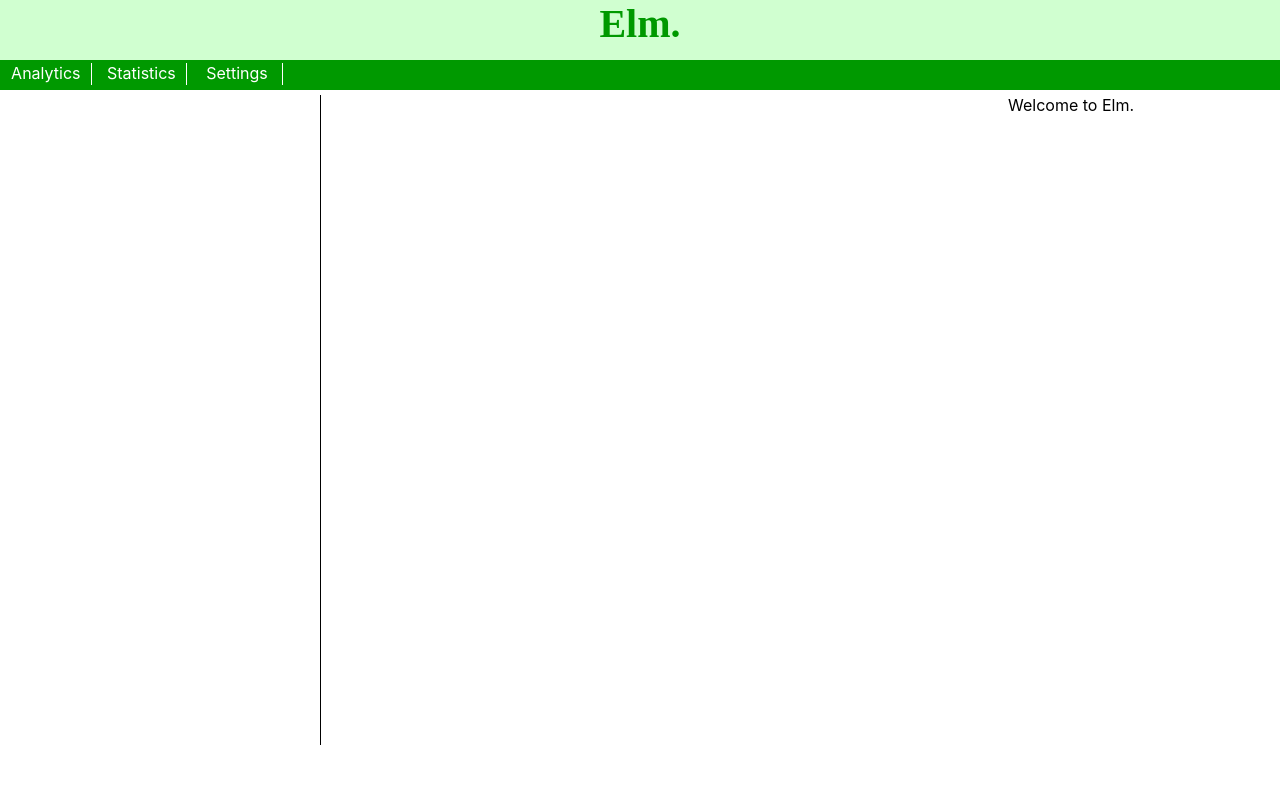
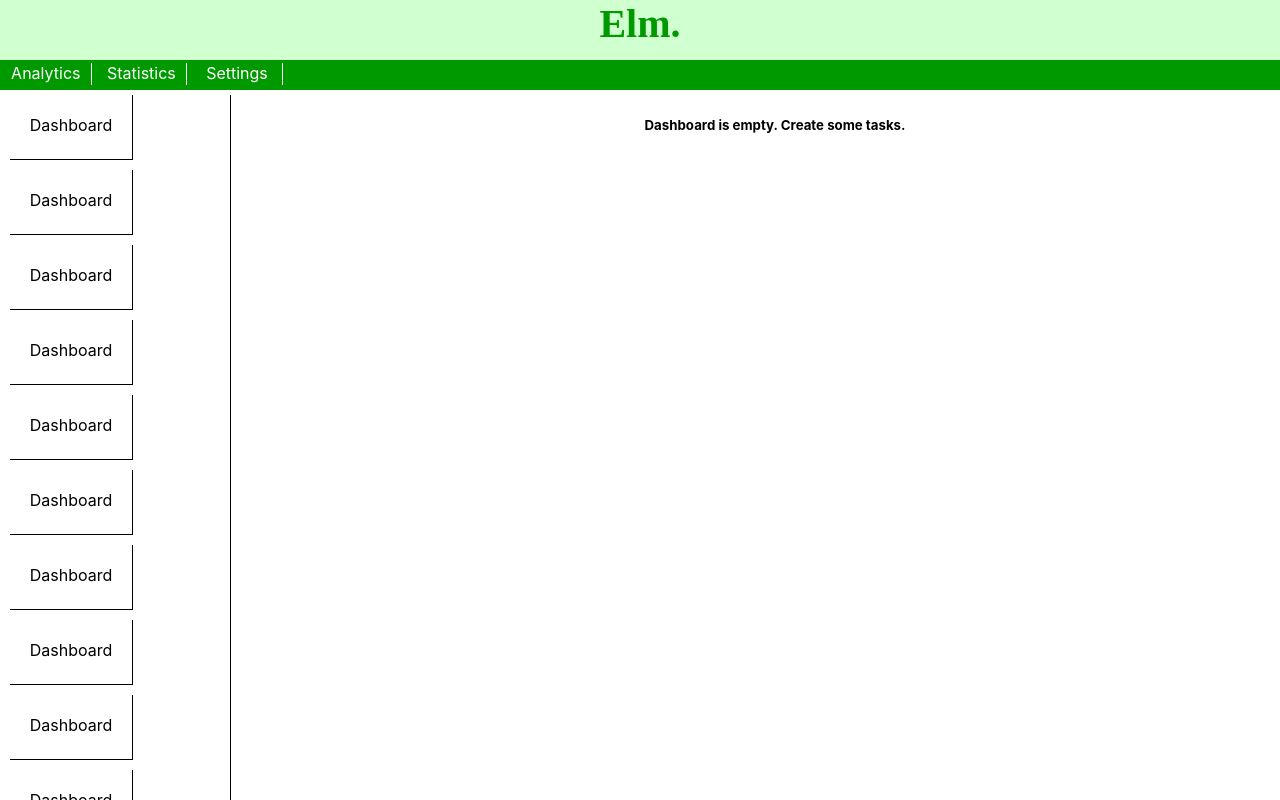
Before and after one commit to SubhajitBhattacharjee007/Elm, a React (Create React App) app: page / in a window 1280 px wide. Built offline with nearby package versions, Linux system fonts and the light colour scheme.

Commit message:
Added Left and right panel

```diff
--- a/src/App.css
+++ b/src/App.css
@@ -66,11 +66,63 @@
   /* overflow-y: scroll; */
   margin-top: 95px;
   text-align: center;
-  height: 650px;
-  width: 1500px;
-  margin-left: 320px;
+  height: 100%;
+  width: 85%;
+  margin-left: 230px;
   float: left;
   border-left: 1px solid black;
   border-right: 1px solid black;
   position: fixed;
 }
+
+.left-panel {
+  overflow-y: scroll;
+  text-align: center;
+  height: 100%;
+  width: 10%;
+  margin-left: 10px;
+  margin-top: 95px;
+  float: left;
+  /* border-left: 1px solid black;
+  border-right: 1px solid black; */
+  position: fixed;
+}
+
+.sub-left-panel-1 {
+  vertical-align: middle;
+  line-height: 60px;
+  text-align: center;
+  height: 8%;
+  border-bottom: 1px solid black;
+  border-right: 1px solid black;
+  margin-right: 5px;
+}
+
+.sub-left-panel {
+  vertical-align: middle;
+  line-height: 60px;
+  text-align: center;
+  height: 8%;
+  border-bottom: 1px solid black;
+  border-right: 1px solid black;
+  margin-top: 10px;
+  margin-right: 5px;
+}
+
+::-webkit-scrollbar {
+  width: 10px;
+}
+
+::-webkit-scrollbar-track {
+  box-shadow: inset 0 0 5px white;
+  border-radius: 10px;
+}
+
+::-webkit-scrollbar-thumb {
+  background: rgb(208, 255, 208);
+  border-radius: 10px;
+}
+
+::-webkit-scrollbar-thumb:hover {
+  background: #090;
+}
--- a/src/App.js
+++ b/src/App.js
@@ -1,16 +1,14 @@
-import { useState } from "react";
 import "./App.css";
 import Header from "./components/Header";
 import NavigationBar from "./components/NavigationBar";
-import RightPanel from "./components/RightPanel";
+import Body from "./components/Body";
 
 function App(props) {
-  const [template, setTemplate] = useState(props.template);
   return (
     <div className="App">
       <Header />
       <NavigationBar />
-      <RightPanel template={template} />
+      <Body template={props.template} />
     </div>
   );
 }
--- /dev/null
+++ b/src/components/Body.js
@@ -0,0 +1,14 @@
+import React from "react";
+import RightPanel from "./RightPanel";
+import LeftPanel from "./LeftPanel";
+
+function Body(props) {
+  return (
+    <>
+      <LeftPanel />
+      <RightPanel template={props.template} />
+    </>
+  );
+}
+
+export default Body;
--- /dev/null
+++ b/src/components/LeftPanel.js
@@ -0,0 +1,22 @@
+import React from "react";
+
+function LeftPanel() {
+  return (
+    <div className="left-panel">
+      <div className="sub-left-panel-1">Dashboard</div>
+      <div className="sub-left-panel">Dashboard</div>
+      <div className="sub-left-panel">Dashboard</div>
+      <div className="sub-left-panel">Dashboard</div>
+      <div className="sub-left-panel">Dashboard</div>
+      <div className="sub-left-panel">Dashboard</div>
+      <div className="sub-left-panel">Dashboard</div>
+      <div className="sub-left-panel">Dashboard</div>
+      <div className="sub-left-panel">Dashboard</div>
+      <div className="sub-left-panel">Dashboard</div>
+      <div className="sub-left-panel">Dashboard</div>
+      <div className="sub-left-panel">Dashboard</div>
+    </div>
+  );
+}
+
+export default LeftPanel;
--- a/src/index.js
+++ b/src/index.js
@@ -4,4 +4,4 @@ import "./index.css";
 import App from "./App";
 
 const root = ReactDOM.createRoot(document.getElementById("root"));
-root.render(<App template="Dasboard" />);
+root.render(<App template="Dashboard" />);
--- a/src/templates/Template.js
+++ b/src/templates/Template.js
@@ -3,6 +3,7 @@ import DashboardTemplate from "./DashboardTemplate";
 
 function Template(props) {
   var element;
+
   switch (props.template) {
     case "Dashboard":
       element = (
```
